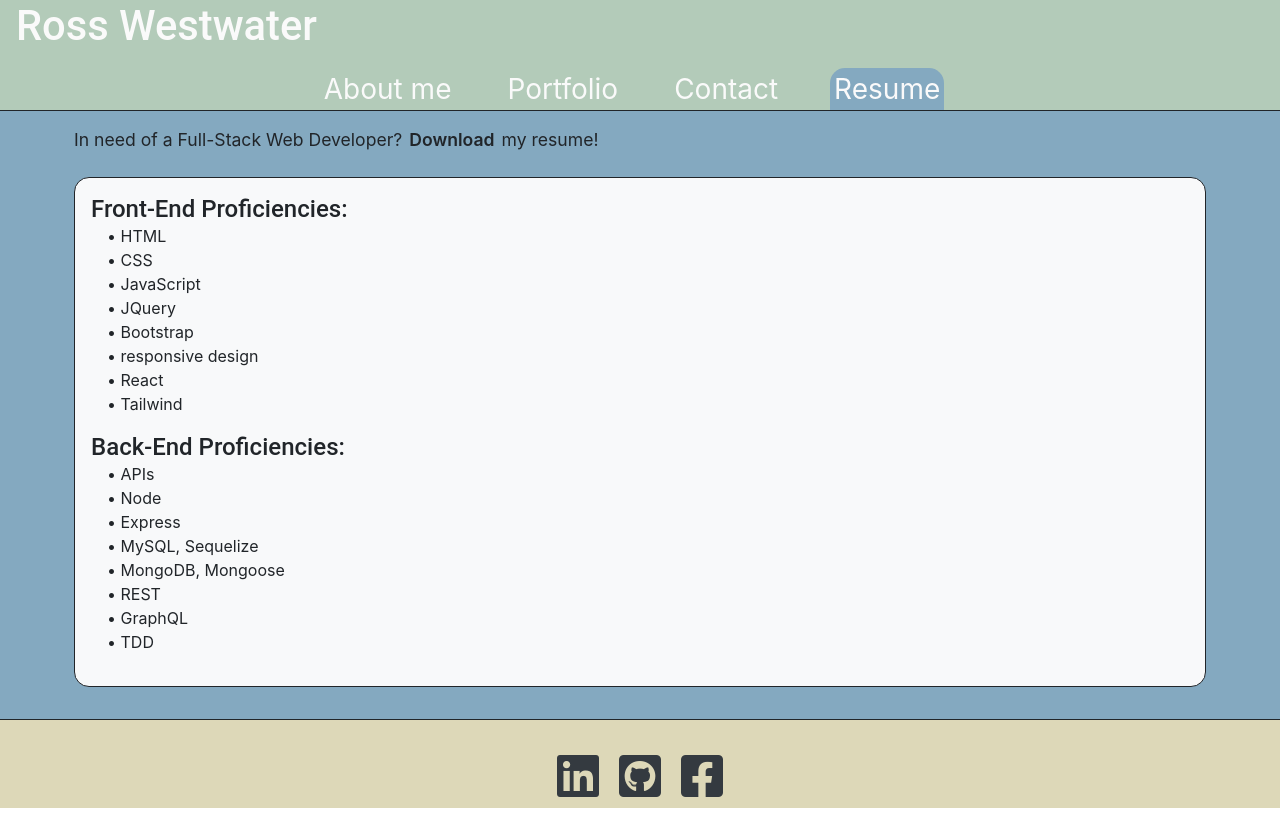
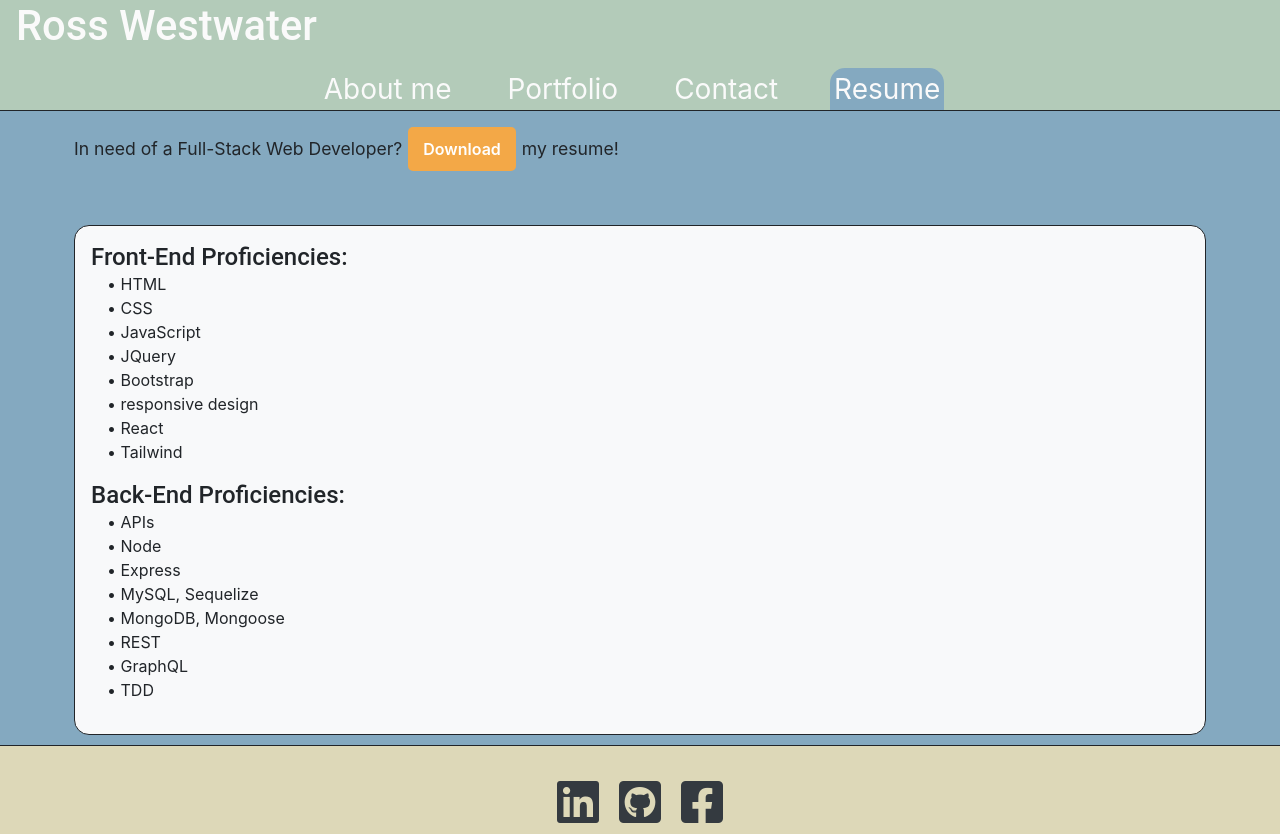
Before and after one commit to RossWestwater/RossWestwater_Portfolio, a React (Create React App) app: page / in a window 1280 px wide. Both pictures are taken after a click on the item "Resume". Before the commit the page ends 808 px from the top, so only its background shows below. Built offline with nearby package versions, Linux system fonts and the light colour scheme.

Commit message:
updated resume dl file

```diff
--- a/src/components/Resume/index.js
+++ b/src/components/Resume/index.js
@@ -1,10 +1,10 @@
-import resumeDL from "../../assets/images/Ross_Resume.png";
+import resumeDL from "../../assets/images/RossWestwater-Resume-1.png";
 import jsPDF from "jspdf";
 
-function Resume(props) {
+function Resume() {
   const dlResume = () => {
     var doc = new jsPDF("portrait", "px", "a4", "false");
-    doc.addImage(resumeDL, "PNG", 23, 20, 400, 550);
+    doc.addImage(resumeDL, "PDF", 23, 20, 400, 550);
     doc.save("Ross_Resume.pdf");
   };
 
@@ -12,7 +12,7 @@ function Resume(props) {
     <div>
       <p className="mb-4">
         In need of a Full-Stack Web Developer?{" "}
-        <a onClick={dlResume}>Download</a> my resume!
+        <button onClick={dlResume}>Download</button> my resume!
       </p>
       <div
               className="py-3 bg-light border border-dark"
```
Also changed, not shown: src/assets/images/RossWestwater-Resume-1.png (added).
